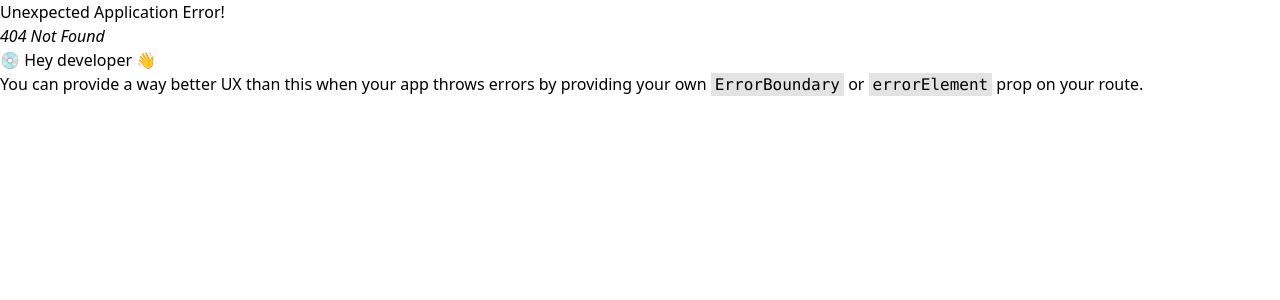
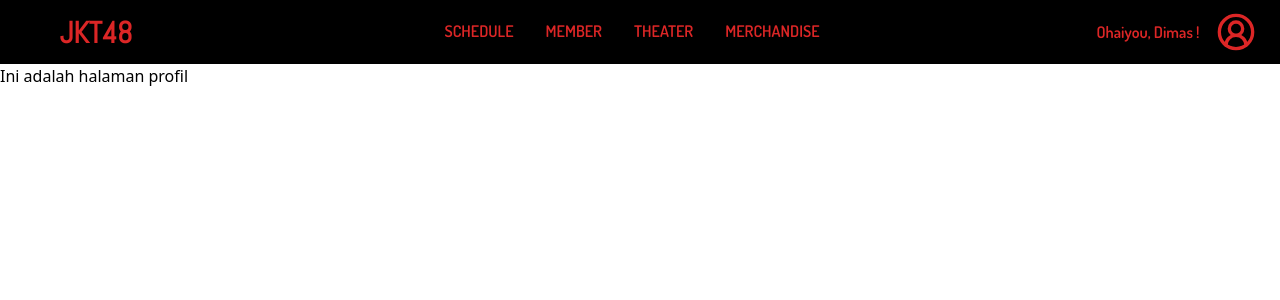
Before and after one commit to fdimas157/jkt48-website, a React (Vite) app: page /jkt48/profile in a window 1280 px wide. Before the commit this address had no page. Shown: the top 300 px of the page. Built offline with nearby package versions, Linux system fonts and the light colour scheme.

Commit message:
add profile pop up

```diff
--- a/index.html
+++ b/index.html
@@ -3,6 +3,7 @@
   <head>
     <meta charset="UTF-8" />
     <link rel="icon" type="image/svg+xml" href="/vite.svg" />
+    <link rel="icon" href="icon-jkt.jpg">
     <link rel="preconnect" href="https://fonts.googleapis.com" />
     <link rel="preconnect" href="https://fonts.gstatic.com" crossorigin />
     <link
--- a/package.json
+++ b/package.json
@@ -10,6 +10,7 @@
     "preview": "vite preview"
   },
   "dependencies": {
+    "lucide-react": "^0.338.0",
     "react": "^18.2.0",
     "react-dom": "^18.2.0",
     "react-router-dom": "^6.22.1"
--- a/src/components/Header.jsx
+++ b/src/components/Header.jsx
@@ -1,43 +1,86 @@
 import { Link } from "react-router-dom";
+import { CircleUserRound, Moon, Settings, Languages } from "lucide-react";
+import { useState } from "react";
 
 export default function Header() {
+  const [profilePopUp, setprofilePopUp] = useState();
+
   return (
     <nav className="flex justify-between items-center bg-black h-16 text-red-600 font-dosis font-semibold w-full sticky top-0">
-      <Link to="/jkt48/home" className="w-44 text-3xl text-center">
+      <Link
+        to="/jkt48/"
+        className="w-48 text-3xl text-center"
+        onClick={() => setprofilePopUp(undefined)}
+      >
         <span className="cursor-pointer font-abel">JKT48</span>
       </Link>
       <div className="flex gap-8">
         <Link
+          onClick={() => setprofilePopUp(undefined)}
           to="/jkt48/schedule"
           className="cursor-pointer border-b-2 border-black hover:border-red-600 "
         >
           SCHEDULE
         </Link>
         <Link
+          onClick={() => setprofilePopUp(undefined)}
           to="/jkt48/member"
           className="cursor-pointer border-b-2 border-black hover:border-red-600"
         >
           MEMBER
         </Link>
         <Link
+          onClick={() => setprofilePopUp(undefined)}
           to="/jkt48/theater"
           className="cursor-pointer border-b-2 border-black hover:border-red-600"
         >
           THEATER
         </Link>
         <Link
+          onClick={() => setprofilePopUp(undefined)}
           to="/jkt48/merchandise"
           className="cursor-pointer border-b-2 border-black hover:border-red-600"
         >
           MERCHANDISE
         </Link>
       </div>
-      <div className="flex gap-4 w-44 justify-center items-center">
-        <div>SIGN IN</div>
-        <div className="bg-red-600 rounded-xl text-white px-5 py-1 cursor-pointer">
-          SIGN UP
+      <div className="flex gap-4 w-52 justify-center items-center ">
+        <div>Ohaiyou, Dimas !</div>
+        <div className="text-red-600 cursor-pointer">
+          <CircleUserRound
+            size={40}
+            onClick={() => setprofilePopUp(!profilePopUp)}
+          />
         </div>
       </div>
+      {profilePopUp && (
+        <div className="absolute top-14 right-6 h-72 w-56 border-2 border-black shadow-2xl bg-white rounded-xl flex flex-col justify-center items-center font-abel gap-2">
+          <div>DIMAS FIRMANSYAH</div>
+          <CircleUserRound size={72} className="text-black" />
+          <div className="text-xs">fdimas157@gmail.com</div>
+          <div className="flex gap-2 text-white">
+            <Moon
+              size={28}
+              className="bg-red-600 p-1 rounded-2xl cursor-pointer"
+            />
+            <Settings
+              size={28}
+              className="bg-red-600 p-1 rounded-2xl cursor-pointer"
+            />
+            <Languages
+              size={28}
+              className="bg-red-600 p-1 rounded-2xl cursor-pointer"
+            />
+          </div>
+          <Link
+            to={"/jkt48/profile"}
+            className="flex justify-center items-center rounded-lg bg-red-600 text-white w-40 h-8 cursor-pointer my-2 border-2 border-black"
+            onClick={() => setprofilePopUp(undefined)}
+          >
+            Ceck Your Profile
+          </Link>
+        </div>
+      )}
     </nav>
   );
 }
--- /dev/null
+++ b/src/pages/Profile.jsx
@@ -0,0 +1,3 @@
+export default function Profile(){
+    return <h1>Ini adalah halaman profil</h1>
+}
```
Also changed, not shown: src/main.jsx (+6 -1 lines), public/icon-jkt.jpg (added), 1 other file (tests, documents, lock files or other folders).
